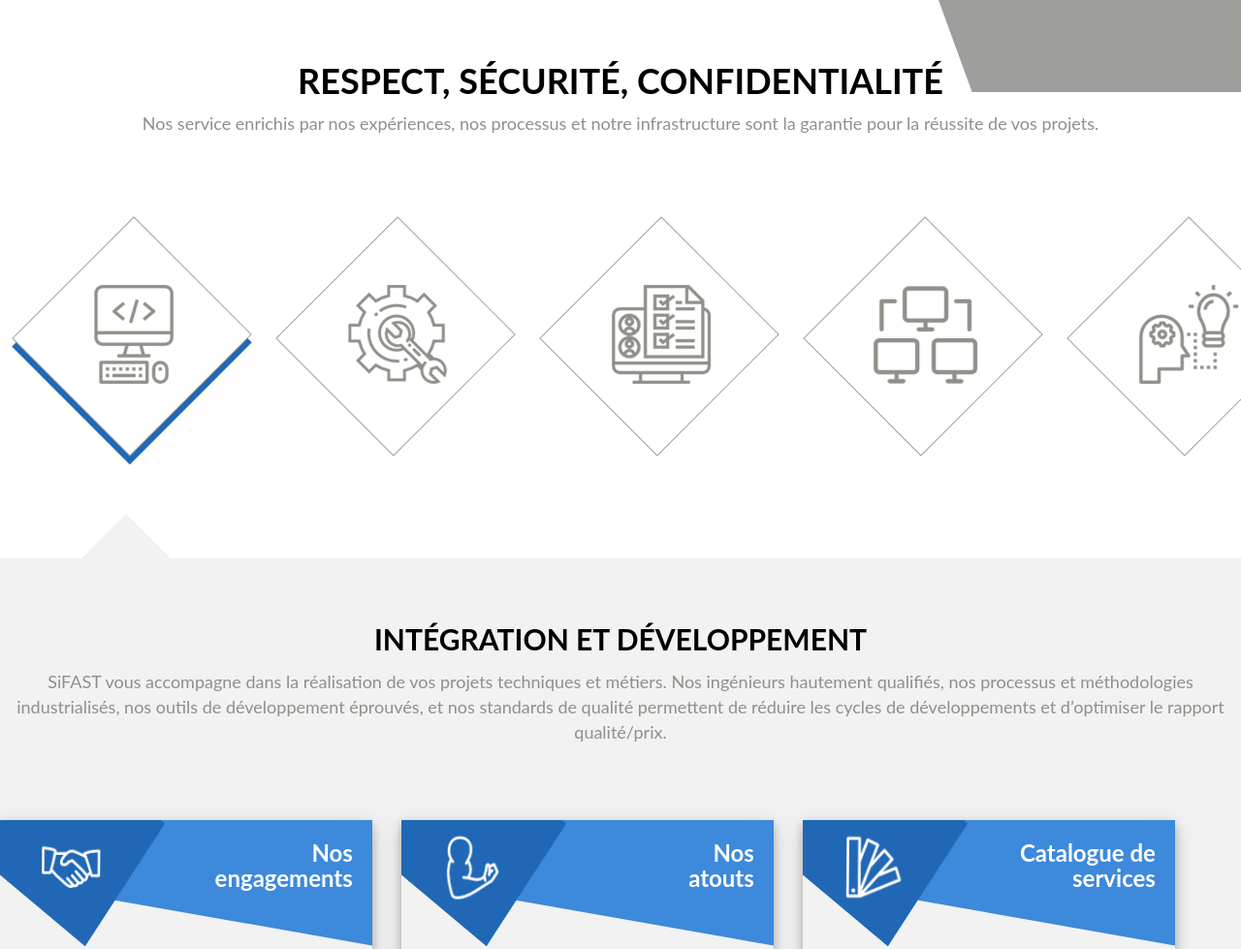
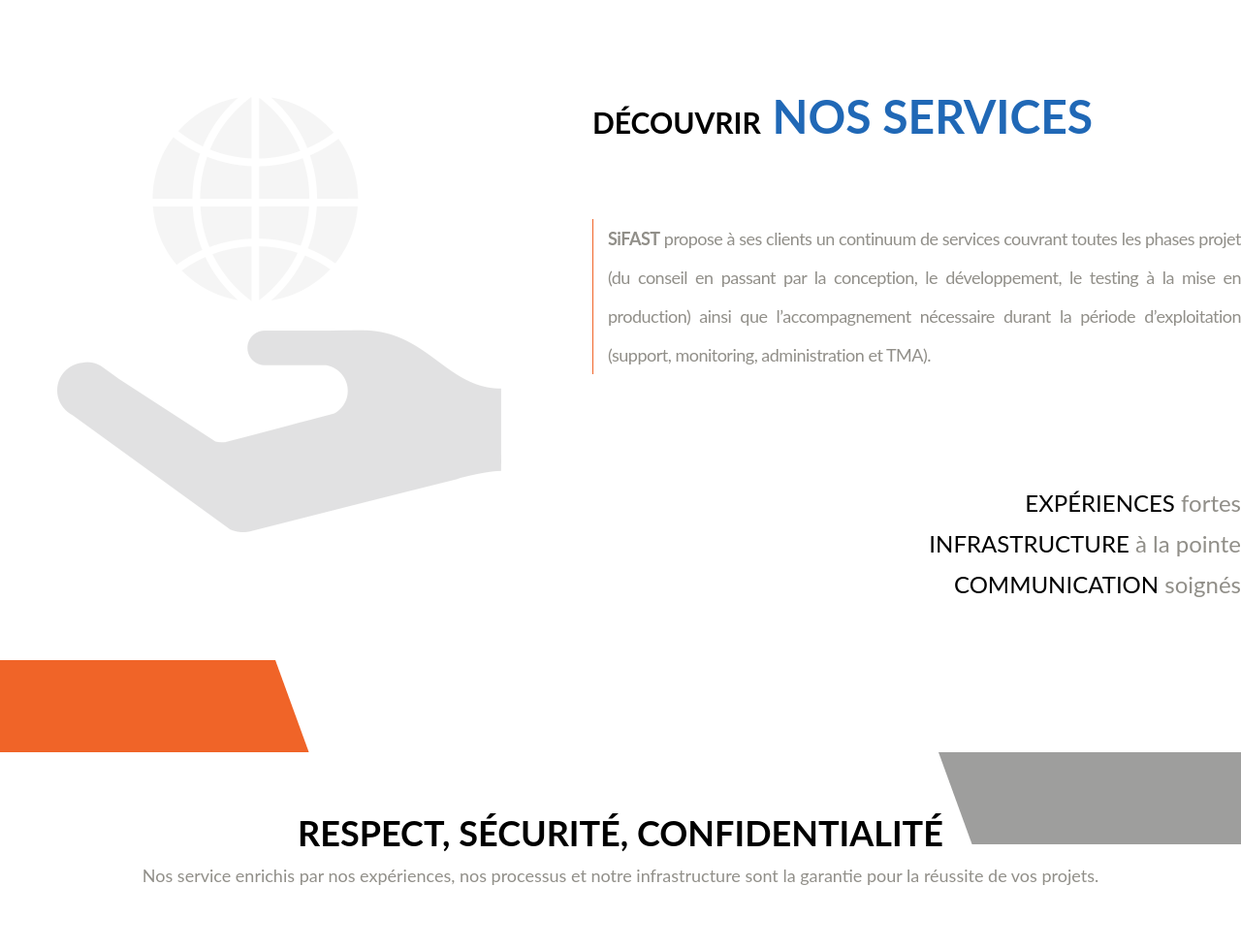
Before and after one commit to hibatallahAouadni/template-integration, a website: page src/services.html in a window 1280 px wide. Shown: the top 979 px of the page at 97% size. Drawn offline with nearby package versions, Linux system fonts and the light colour scheme.

Commit message:
FO: add intro bloc

```diff
--- a/src/css/_module.scss
+++ b/src/css/_module.scss
@@ -1,3 +1,5 @@
+
+@import 'module/intro';
 
 @import 'module/tabs';
 
--- /dev/null
+++ b/src/css/module/_intro.scss
@@ -0,0 +1,79 @@
+
+.intro {
+    position: relative;
+    overflow: hidden;
+}
+
+.intro::after {
+    background-color: #f06428;
+    content: '';
+    display: block;
+    position: absolute;
+    height: 95px;
+    width: 320px;
+    bottom: 0;
+    left: -36px;
+    z-index: -1;
+    transform-origin: 0 0;
+    transform: skewX(20deg);
+}
+
+.intro-item {
+    display: table-cell;
+    padding: 100px 0;
+    text-align: center;
+    vertical-align: middle;
+}
+.intro-item.slide {
+    vertical-align: top;
+    width: 45%;
+}
+
+.intro-item.text {
+    color: #918f89;
+    padding-left: 35px;
+    text-align: justify;
+    width: 55%;
+}
+
+.intro-header {
+    color: #2068b6;
+    font-size: 48px;
+    font-weight: bolder;
+    line-height: 40px;
+    margin-bottom: 80px;
+    text-transform: uppercase;
+}
+
+.intro-header__black {
+    color: #000;
+    font-size: 30px;
+    font-weight: bold;
+}
+
+.intro-body {
+    border-left: 1px solid #f06428;
+    letter-spacing: -0.5px;
+    line-height: 40px;
+    margin-bottom: 120px;
+    padding-left: 15px;
+}
+
+.intro-footer {
+    font-size: 24px;
+    margin-bottom: 60px;
+    text-align: right;
+}
+
+.intro-footer-list {
+    list-style-type: none;
+}
+
+.intro-footer-list li {
+    margin: 16px 0;
+}
+
+.footer-list__span {
+    color: #010101;
+    text-transform: uppercase;
+}
--- a/src/services.html
+++ b/src/services.html
@@ -15,6 +15,32 @@
         <script type="text/javascript" src="js/main.js"></script>
     </head>
     <body id="services">
+        <div class="intro">
+            <section class="wrapper">
+                <div class="intro-item slide">
+                    <img src="img/handearth.png"/>
+                </div>
+                <div class="intro-item text">
+                    <article>
+                        <header class="intro-header">
+                            <span class="intro-header__black">Découvrir</span> Nos services
+                        </header>
+                        <div class="intro-body">
+                            <p><strong>SiFAST</strong> propose à ses clients un continuum de services couvrant toutes les phases projet (du conseil en passant par la conception,
+                                le développement, le testing à la mise en production) ainsi que l’accompagnement nécessaire durant la période d’exploitation (support, monitoring,
+                                administration et TMA).</p>
+                        </div>
+                        <footer class="intro-footer">
+                            <ul class="intro-footer-list">
+                                <li><span class="footer-list__span">expériences</span> fortes</li>
+                                <li><span class="footer-list__span">infrastructure</span> à la pointe</li>
+                                <li><span class="footer-list__span">Communication</span> soignés</li>
+                            </ul>
+                        </footer>
+                    </article>
+                </div>
+            </section>
+        </div>
         <div class="all-solutions">
             <section class="wrapper">
                 <article class="bloc-title">
```
Also changed, not shown: src/css/app.css, src/img/handearth.png (added), 1 other file.
